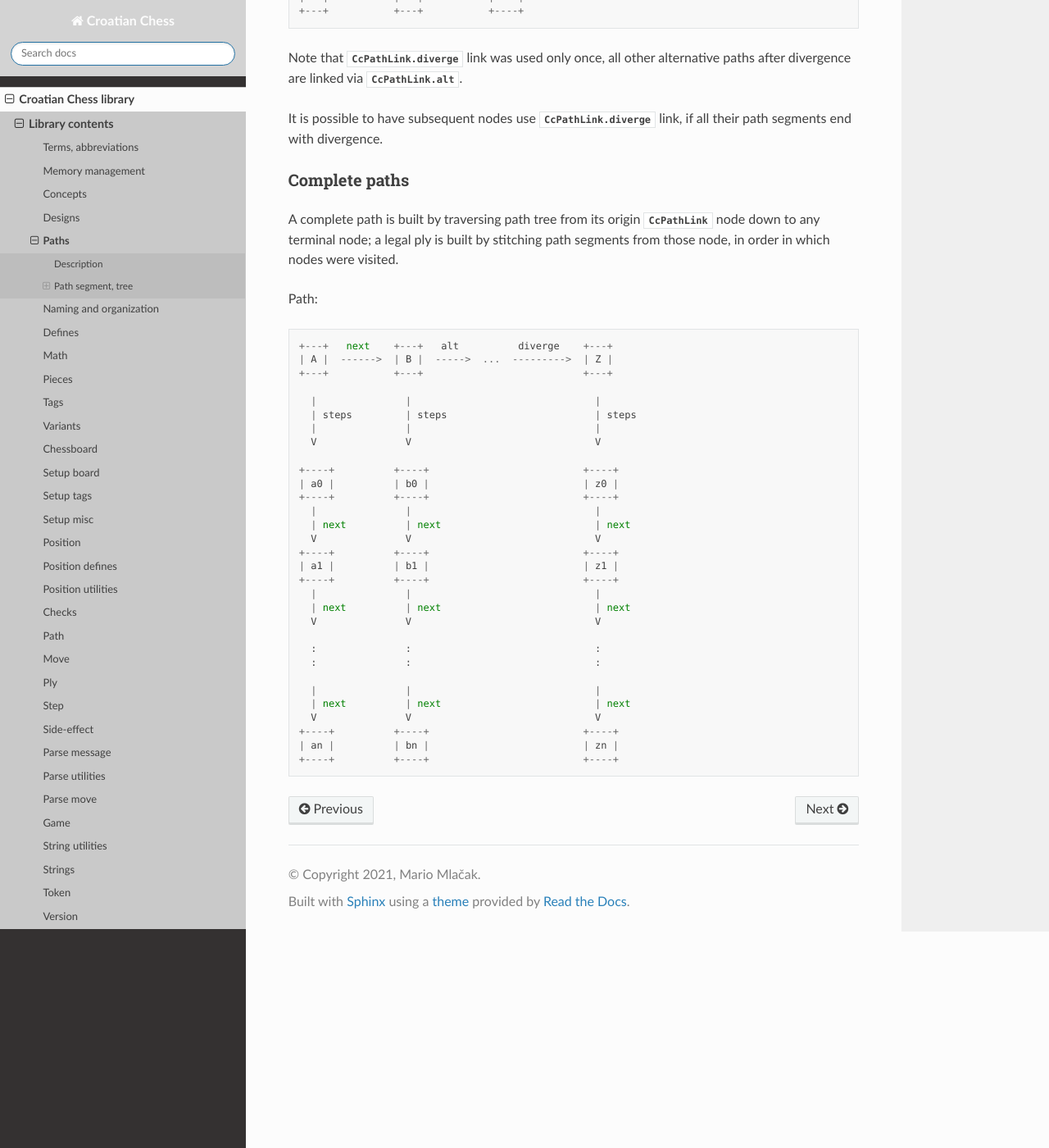
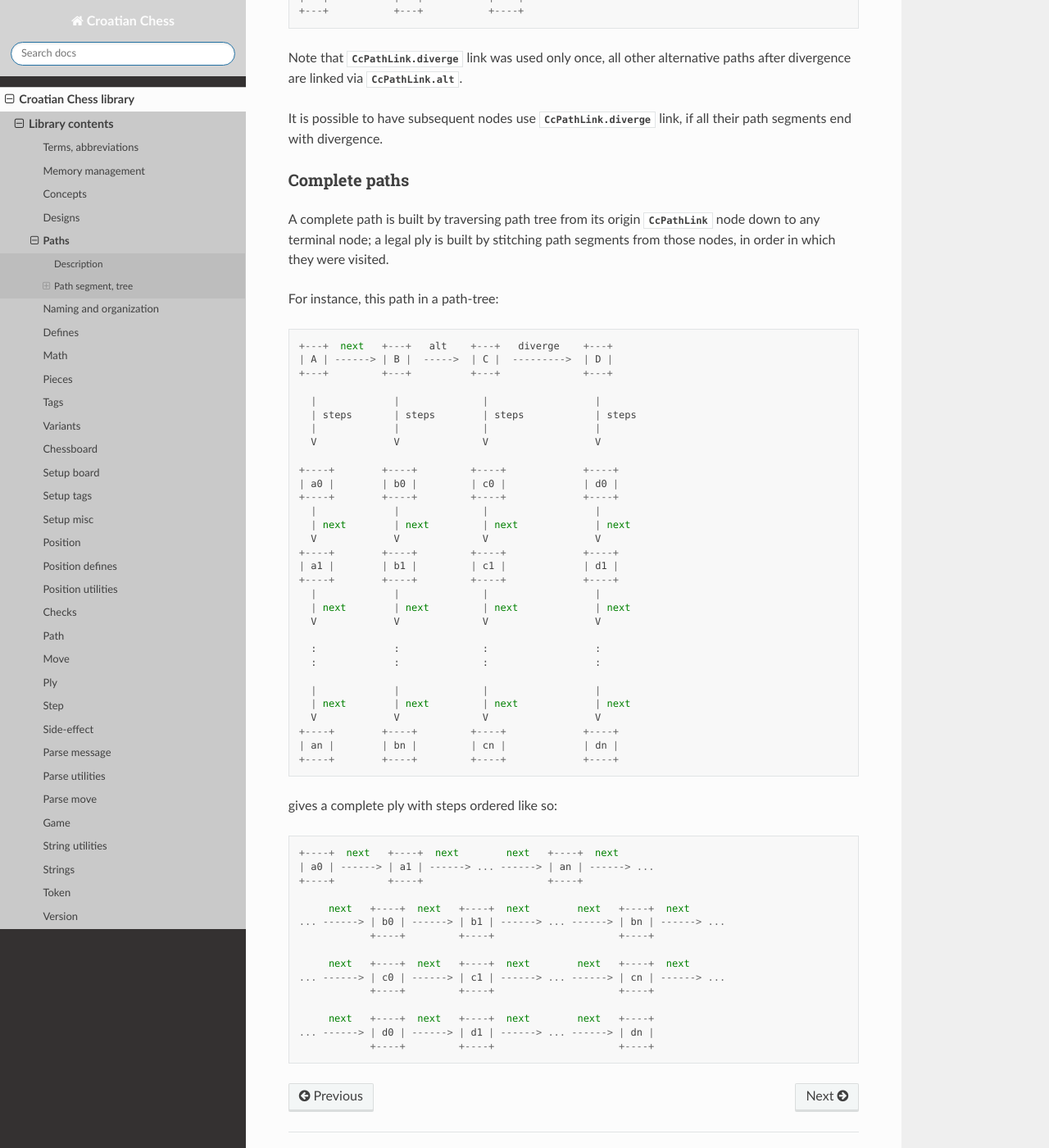
Before and after one commit to mmlacak/crochess, a Sphinx documentation site: the page built from docs/source/libcc/paths.rst, in a window 1280 px wide and 1400 px high, scrolled down 3177 px. Shown: the whole window at 82% size. Built offline with Sphinx 7.4.7 and the Read the Docs theme 3.1.0, drawn with Linux system fonts in a browser that asks for light colours.

Commit message:
Added example of complete path.

```diff
--- a/docs/source/libcc/paths.rst
+++ b/docs/source/libcc/paths.rst
@@ -182,38 +182,56 @@ Complete paths
 
 A complete path is built by traversing path tree from its origin :c:type:`CcPathLink`
 node down to any terminal node; a legal ply is built by stitching path segments
-from those node, in order in which nodes were visited.
+from those nodes, in order in which they were visited.
 
-Path::
+For instance, this path in a path-tree::
 
-    +---+   next    +---+   alt          diverge    +---+
-    | A |  ------>  | B |  ----->  ...  --------->  | Z |
-    +---+           +---+                           +---+
+    +---+  next   +---+   alt    +---+   diverge    +---+
+    | A | ------> | B |  ----->  | C |  --------->  | D |
+    +---+         +---+          +---+              +---+
 
-      |               |                               |
-      | steps         | steps                         | steps
-      |               |                               |
-      V               V                               V
+      |             |              |                  |
+      | steps       | steps        | steps            | steps
+      |             |              |                  |
+      V             V              V                  V
 
-    +----+          +----+                          +----+
-    | a0 |          | b0 |                          | z0 |
-    +----+          +----+                          +----+
-      |               |                               |
-      | next          | next                          | next
-      V               V                               V
-    +----+          +----+                          +----+
-    | a1 |          | b1 |                          | z1 |
-    +----+          +----+                          +----+
-      |               |                               |
-      | next          | next                          | next
-      V               V                               V
+    +----+        +----+         +----+             +----+
+    | a0 |        | b0 |         | c0 |             | d0 |
+    +----+        +----+         +----+             +----+
+      |             |              |                  |
+      | next        | next         | next             | next
+      V             V              V                  V
+    +----+        +----+         +----+             +----+
+    | a1 |        | b1 |         | c1 |             | d1 |
+    +----+        +----+         +----+             +----+
+      |             |              |                  |
+      | next        | next         | next             | next
+      V             V              V                  V
 
-      :               :                               :
-      :               :                               :
+      :             :              :                  :
+      :             :              :                  :
 
-      |               |                               |
-      | next          | next                          | next
-      V               V                               V
-    +----+          +----+                          +----+
-    | an |          | bn |                          | zn |
-    +----+          +----+                          +----+
+      |             |              |                  |
+      | next        | next         | next             | next
+      V             V              V                  V
+    +----+        +----+         +----+             +----+
+    | an |        | bn |         | cn |             | dn |
+    +----+        +----+         +----+             +----+
+
+gives a complete ply with steps ordered like so::
+
+    +----+  next   +----+  next        next   +----+  next
+    | a0 | ------> | a1 | ------> ... ------> | an | ------> ...
+    +----+         +----+                     +----+
+
+         next   +----+  next   +----+  next        next   +----+  next
+    ... ------> | b0 | ------> | b1 | ------> ... ------> | bn | ------> ...
+                +----+         +----+                     +----+
+
+         next   +----+  next   +----+  next        next   +----+  next
+    ... ------> | c0 | ------> | c1 | ------> ... ------> | cn | ------> ...
+                +----+         +----+                     +----+
+
+         next   +----+  next   +----+  next        next   +----+
+    ... ------> | d0 | ------> | d1 | ------> ... ------> | dn |
+                +----+         +----+                     +----+
```
